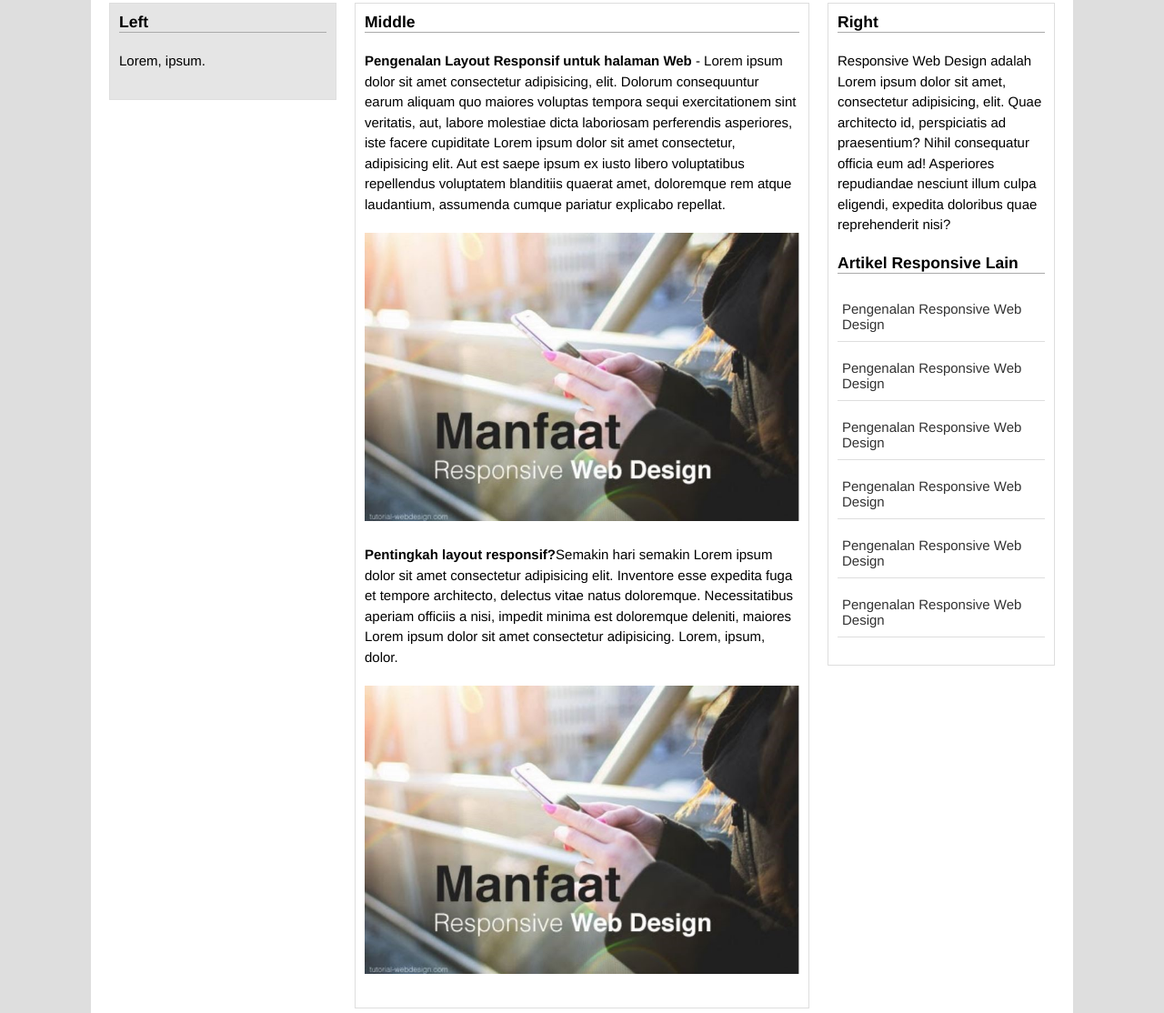
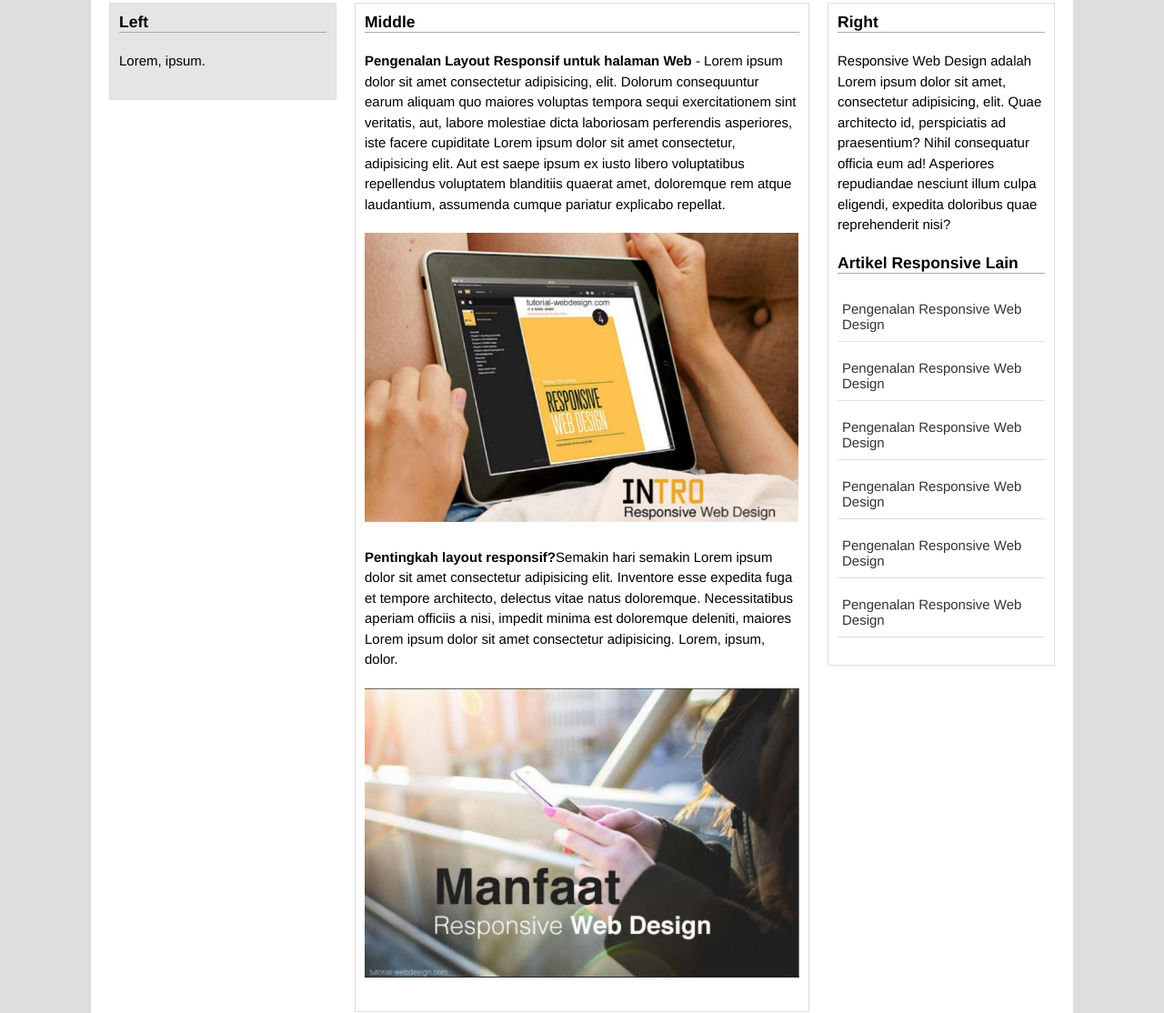
Before and after one commit to AlfiansyahAdiP-akunbaru/WebResponsive, a plain HTML site: page Index.html in a window 1280 px wide. Shown: the part 130-1244 px from the top of the page at 91% size. Drawn offline with Linux system fonts and the light colour scheme.

Commit message:
Update Index.html

```diff
--- a/Index.html
+++ b/Index.html
@@ -25,8 +25,8 @@
             <div class="middle">
             	<h3>Middle</h3>
             	<p><strong>Pengenalan Layout Responsif untuk halaman Web</strong> - Lorem ipsum dolor sit amet consectetur adipisicing, elit. Dolorum consequuntur earum aliquam quo maiores voluptas tempora sequi exercitationem sint veritatis, aut, labore molestiae dicta laboriosam perferendis asperiores, iste facere cupiditate Lorem ipsum dolor sit amet consectetur, adipisicing elit. Aut est saepe ipsum ex iusto libero voluptatibus repellendus voluptatem blanditiis quaerat amet, doloremque rem atque laudantium, assumenda cumque pariatur explicabo repellat.</p>
-            	<p><img src="gambar1.JPG" alt=""></p>
-            	<p><b>Pentingkah layout responsif?</b>Semakin hari semakin Lorem ipsum dolor sit amet consectetur adipisicing elit. Inventore esse expedita fuga et tempore architecto, delectus vitae natus doloremque. Necessitatibus aperiam officiis a nisi, impedit minima est doloremque deleniti, maiores Lorem ipsum dolor sit amet consectetur adipisicing. Lorem, ipsum, dolor.</p><p><img src="gambar1.JPG" alt=""></p>
+            	<p><img src="gambar2.PNG" alt=""></p>
+            	<p><b>Pentingkah layout responsif?</b>Semakin hari semakin Lorem ipsum dolor sit amet consectetur adipisicing elit. Inventore esse expedita fuga et tempore architecto, delectus vitae natus doloremque. Necessitatibus aperiam officiis a nisi, impedit minima est doloremque deleniti, maiores Lorem ipsum dolor sit amet consectetur adipisicing. Lorem, ipsum, dolor.</p><p><img src="gambar1.PNG" alt=""></p>
             </div>
 
 		    <div class="right">
```
